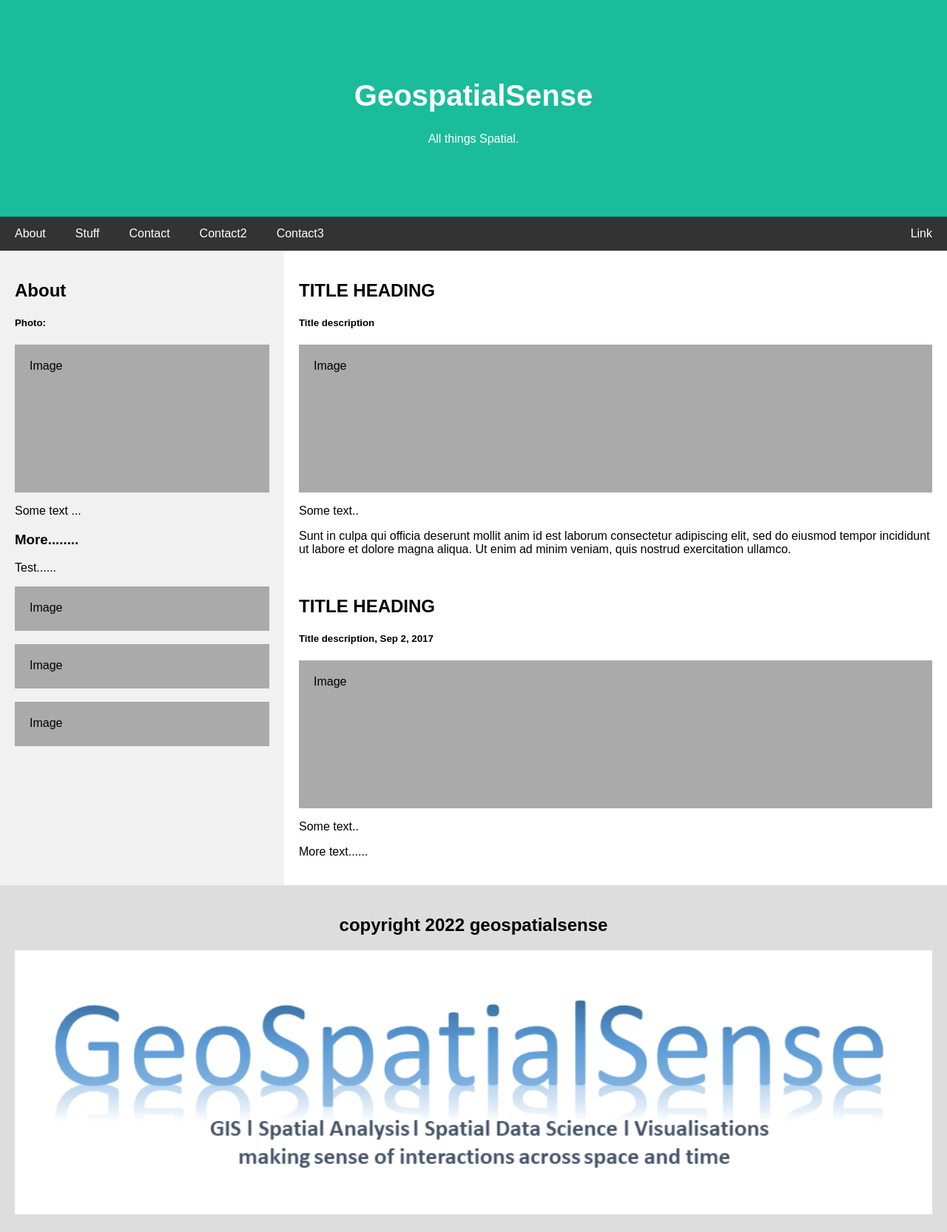
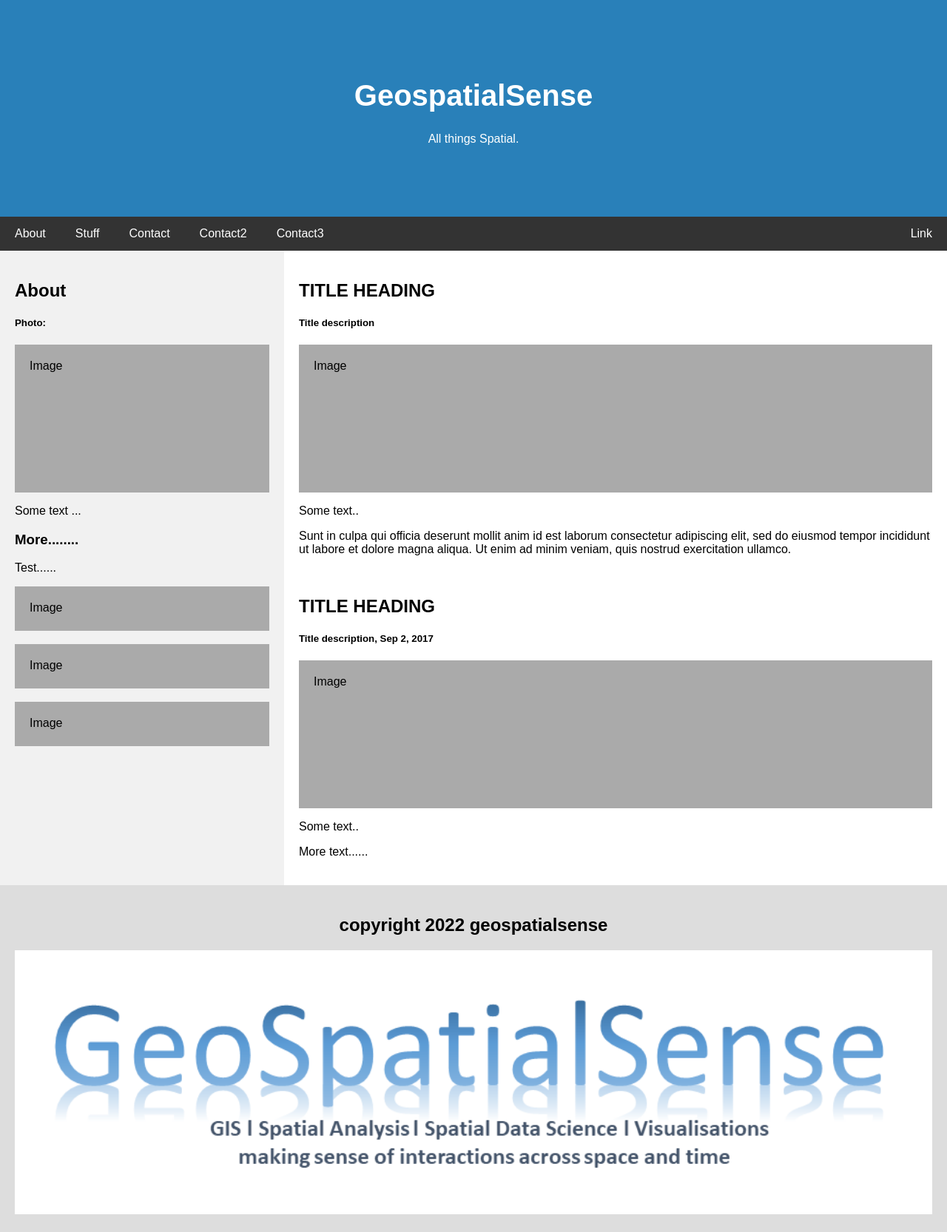
Before and after one commit to geospatialsense/geosense_v1, a Jekyll site: the page built from index.md, in a window 1280 px wide. Shown: the whole page at 74% size. Built offline with Jekyll 4.4.1, drawn with Linux system fonts in a browser that asks for light colours; our own code applies the rules of GitHub Pages for plain Markdown files.

Commit message:
Update default.html

```diff
--- a/_layouts/default.html
+++ b/_layouts/default.html
@@ -18,7 +18,7 @@ body {
 .header {
   padding: 80px;
   text-align: center;
-  background: #1abc9c;
+  background:  #2980b9;
   color: white;
 }
 
```
